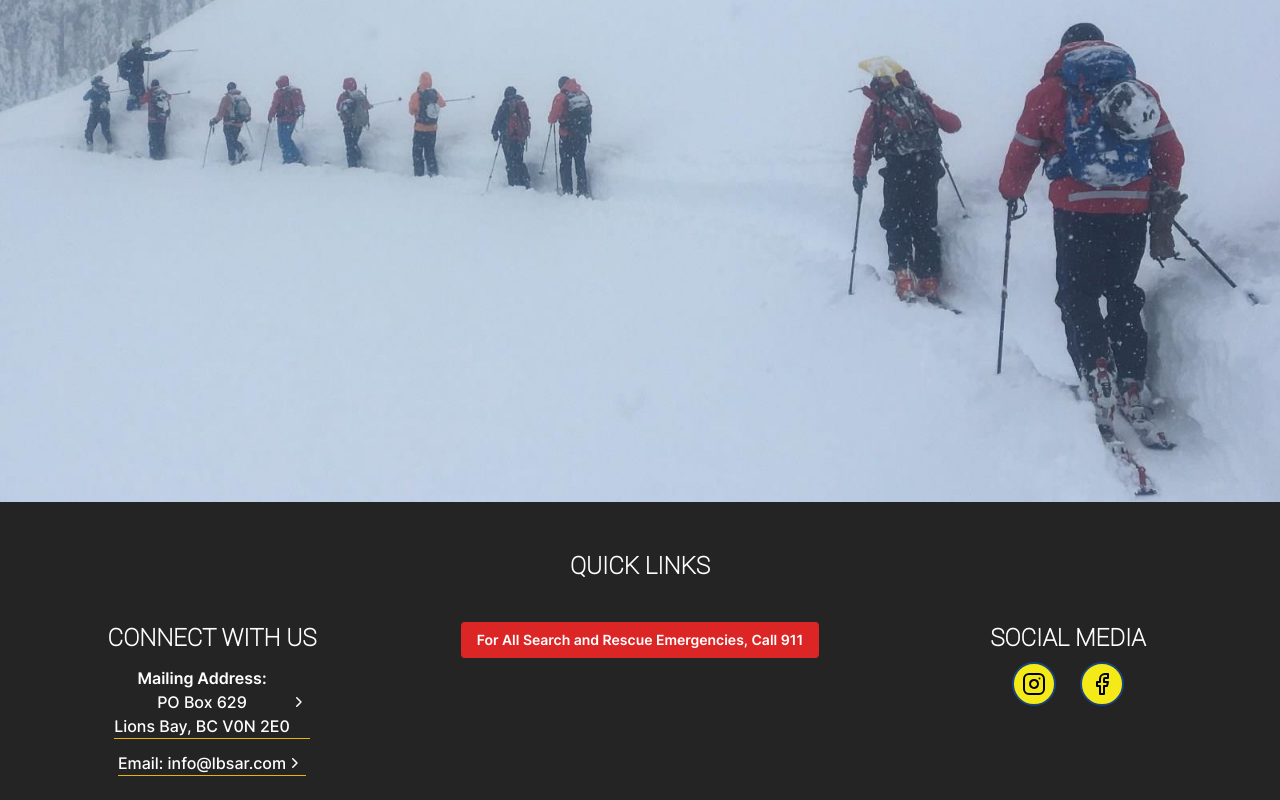
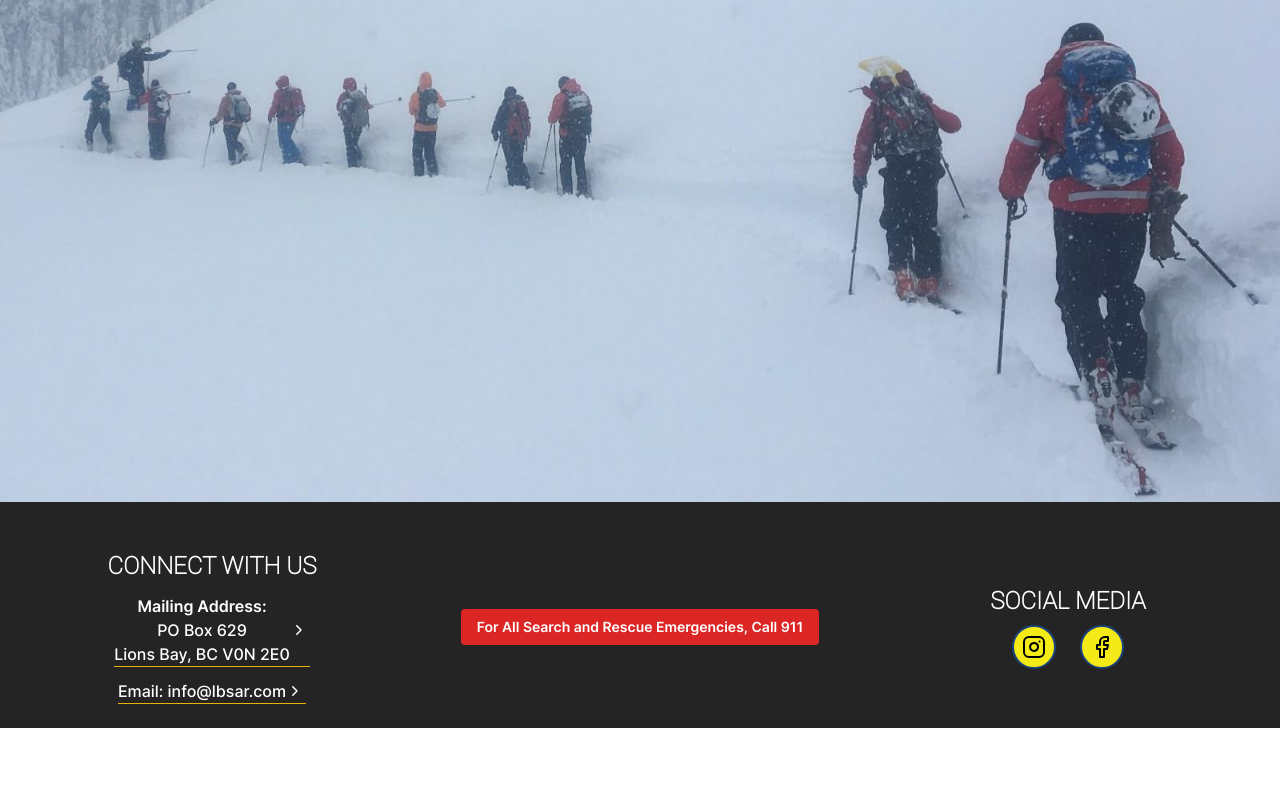
Before and after one commit to jacobsch/lbsar.com, a Next.js app: page / in a window 1280 px wide. Shown: the part 3210-4010 px from the top of the page. After the commit the page ends 3938 px from the top, so only its background shows below. Built offline with nearby package versions, Linux system fonts and the light colour scheme.

Commit message:
changed footer layout

```diff
--- a/src/components/layout/Footer.tsx
+++ b/src/components/layout/Footer.tsx
@@ -9,10 +9,9 @@ export default function Footer() {
       className='relative inset-x-0 bottom-0 z-50 w-full bg-[#242424] px-2 pb-6 pt-12 text-center text-white'
       id='contact-us'
     >
-      <div className='h2 container-heading pb-10'>QUICK LINKS</div>
 
       {/* Use 1 column on mobile, 3 columns on sm+ so message sits between sections */}
-      <div className='container mx-auto grid grid-cols-1 sm:grid-cols-3 gap-5 items-start'>
+      <div className='container mx-auto grid grid-cols-1 sm:grid-cols-3 gap-5 items-center'>
         {/* Left column */}
         <div className='sm:col-span-1 flex flex-col items-center text-center'>
           <div className='h3 container-heading'>CONNECT WITH US</div>
```
